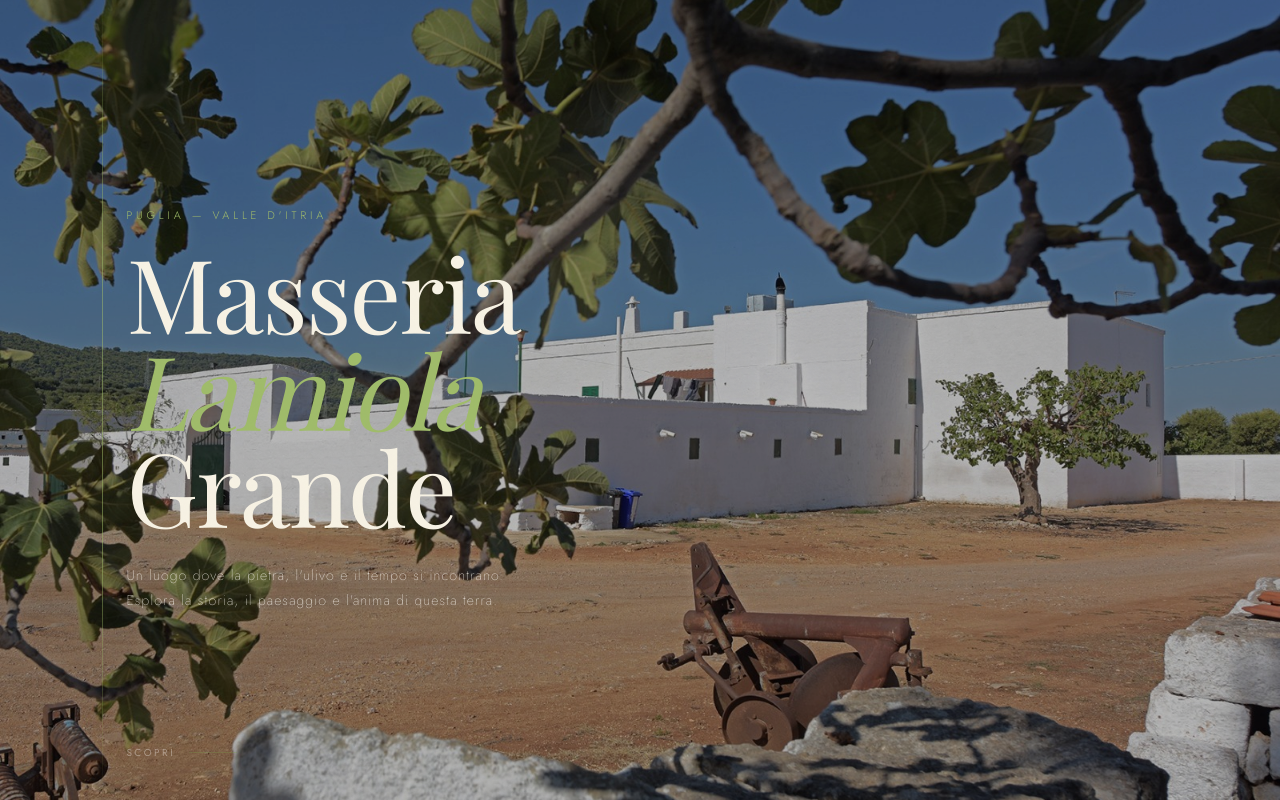
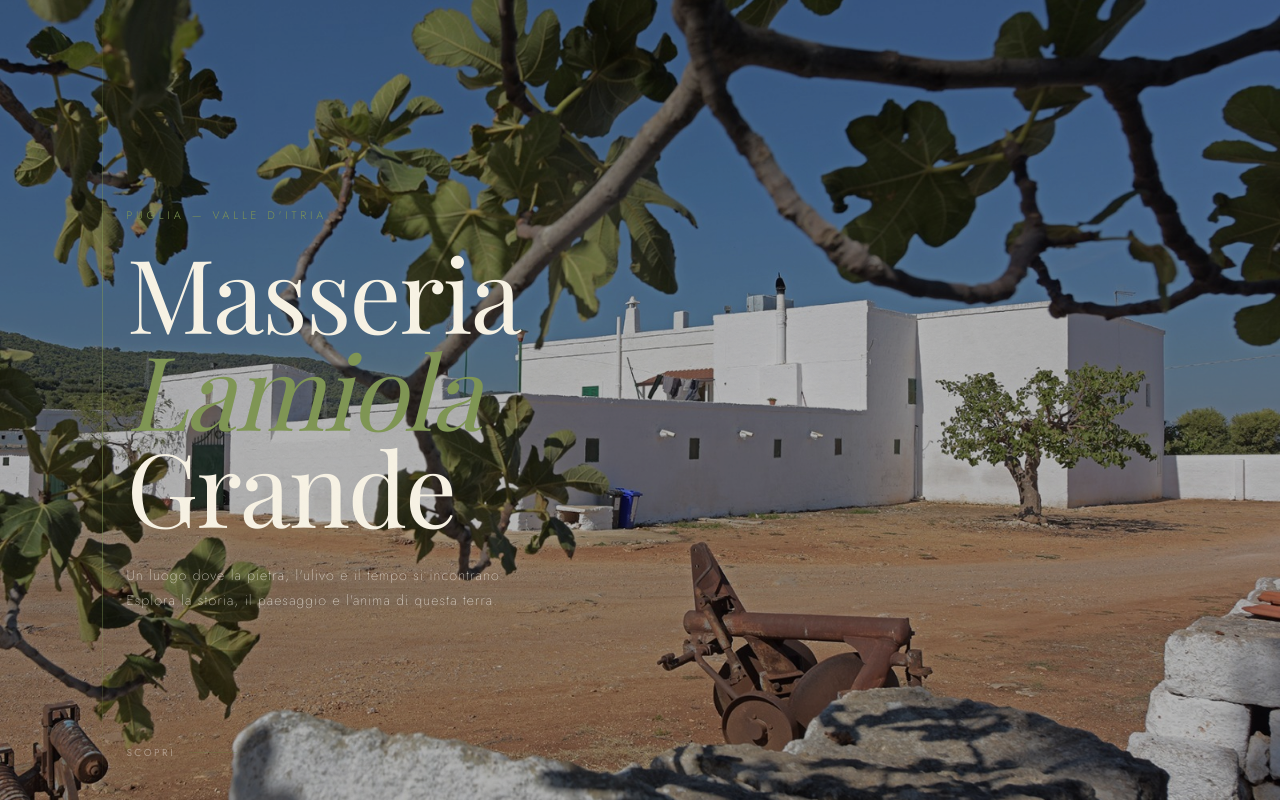
Before and after one commit to LaureatusSolis/laureatussolis.github.io, a plain HTML site: page index.html in a window 1280 px wide. Drawn offline with nearby package versions, Linux system fonts and the light colour scheme; a web font is replaced by a local one.

Commit message:
Update index.html

```diff
--- a/index.html
+++ b/index.html
@@ -10,12 +10,12 @@
 
 :root{
   --bg:#f0ead6;
-  --dark:#1e2818;
-  --stone:#26301e;
-  --gold:#7a9a4a;
-  --gold2:#a0bc6a;
+  --dark:#151c11;
+  --stone:#3a4a2e;
+  --gold:#637d3d;
+  --gold2:#7f9654;
   --cream:#f7f2e4;
-  --muted:#505c43;
+  --muted:#7a8a6a;
   --card-w:260px;
   --card-h:360px;
   --gap:20px;
```
